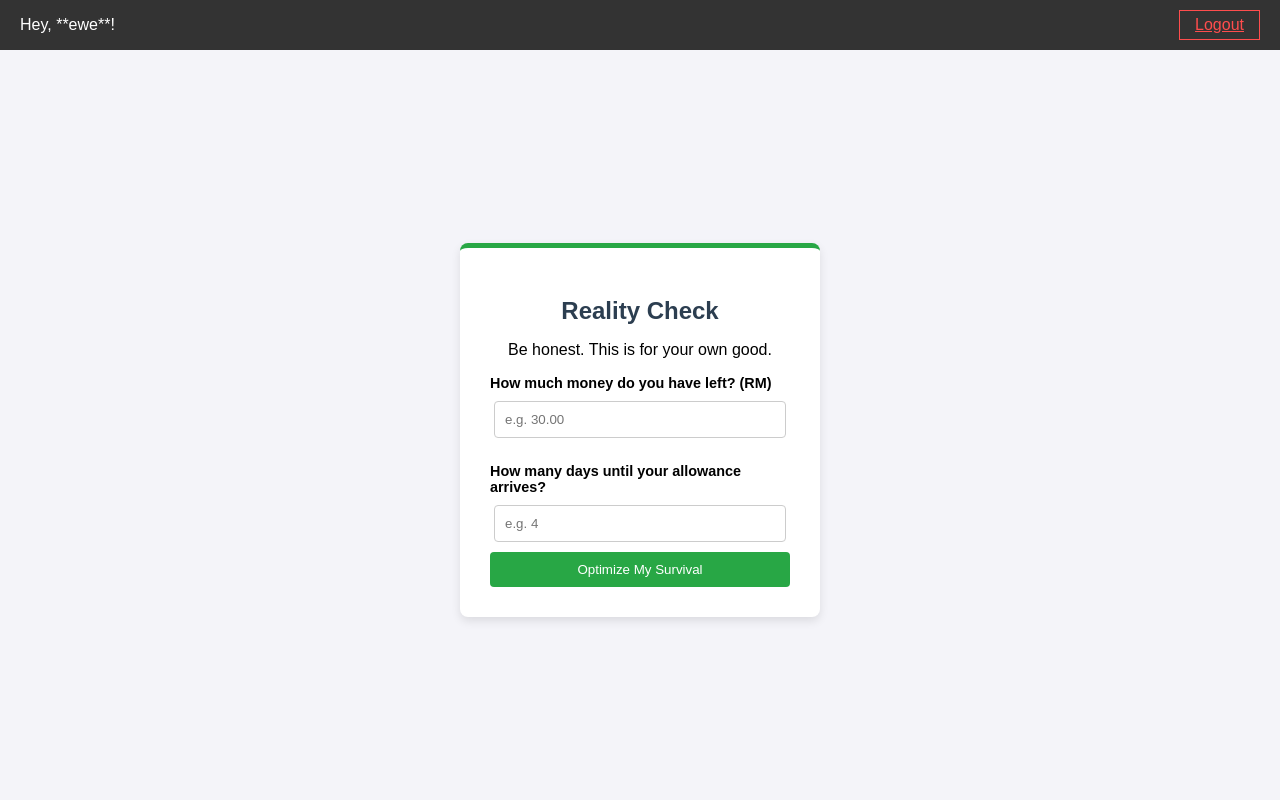
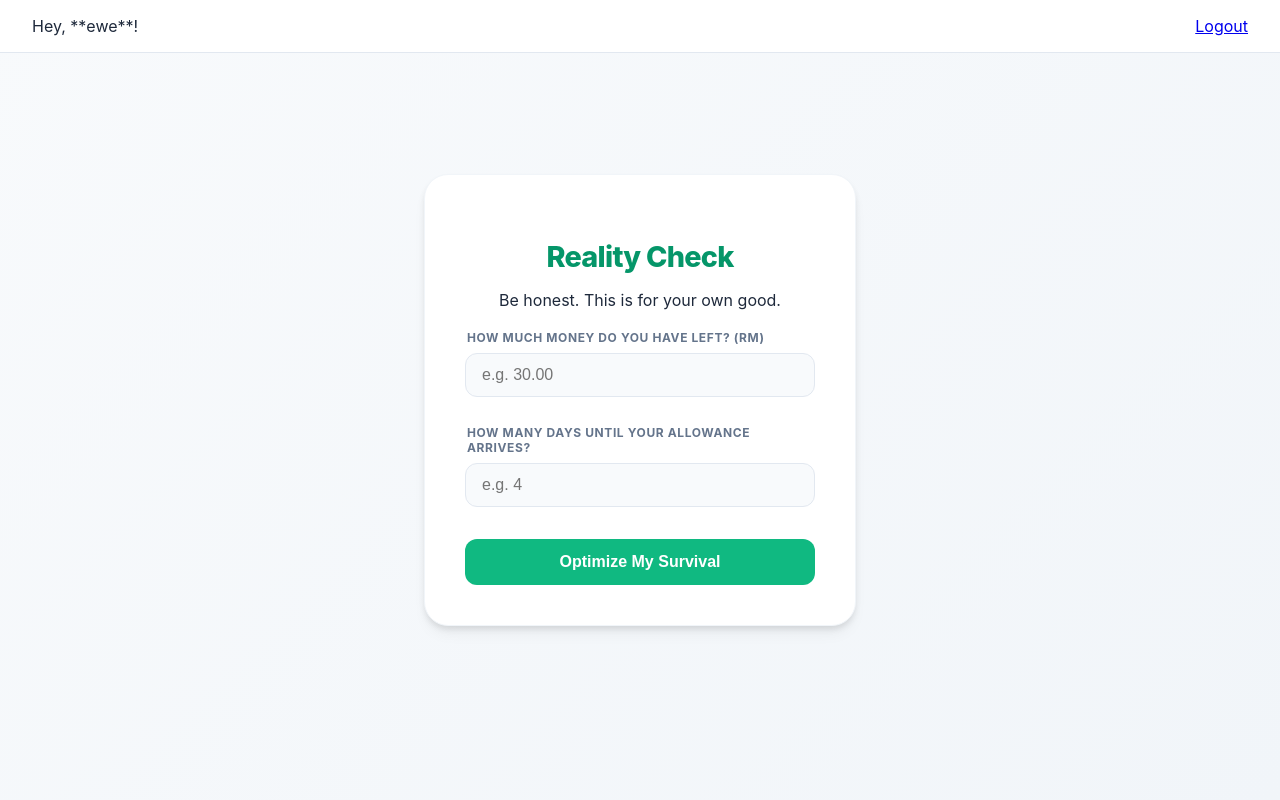
Before and after one commit to choongkarhung/GitExercise-G072, a Flask app: page /setup in a window 1280 px wide. Run offline with Flask 3, Linux system fonts and the light colour scheme; a user stored in the database is signed in.

Commit message:
Shavinash: Just simply change a few things

```diff
--- a/static/style.css
+++ b/static/style.css
@@ -1,112 +1,93 @@
- body {
-    font-family: Arial, sans-serif;
-    background-color: #f4f4f9;
+body {
+    background: linear-gradient(135deg, #f8fafc 0%, #f1f5f9 100%);
+    font-family: -apple-system, BlinkMacSystemFont, "Segoe UI", Roboto, Helvetica, Arial, sans-serif;
     display: flex;
     justify-content: center;
     align-items: center;
     height: 100vh;
     margin: 0;
+    color: #1e293b;
 }
 
 .container {
-    background: white;
-    padding: 30px;
-    border-radius: 8px;
-    box-shadow: 0 4px 10px rgba(0,0,0,0.1);
-    width: 300px;
+    background: #ffffff;
+    padding: 40px;
+    border-radius: 24px;
+    box-shadow: 0 4px 6px -1px rgba(0, 0, 0, 0.1), 0 10px 15px -3px rgba(0, 0, 0, 0.05);
+    width: 350px;
     text-align: center;
-}
-
-input {
-    width: 90%;
-    padding: 10px;
-    margin: 10px 0;
-    border: 1px solid #ccc;
-    border-radius: 4px;
-}
-
-button {
-    width: 100%;
-    padding: 10px;
-    background-color: #28a745;
-    color: white;
-    border: none;
-    border-radius: 4px;
-    cursor: pointer;
-}
-
-button:hover {
-    background-color: #218838;
-}
-
-hr {
-    margin: 20px 0;
-    border: 0;
-    border-top: 1px solid #eee;
-}
-
-#message-box {
-    padding: 10px;
-    margin-bottom: 15px;
-    border-radius: 4px;
-}
-
-.hidden {
-    display: none;
-}
-
-.error {
-    background-color: #f8d7da;
-    color: #721c24;
-}
-
-.success {
-    background-color: #d4edda;
-    color: #155724;
-}
-
-/* Navigation Bar */
-.navbar {
-    position: fixed;
-    top: 0;
-    width: 100%;
-    background: #333;
-    color: white;
-    padding: 10px 20px;
-    display: flex;
-    justify-content: space-between;
-    align-items: center;
-    box-sizing: border-box;
-}
-
-.logout-link {
-    background: transparent;
-    color: #ff4d4d;
-    border: 1px solid #ff4d4d;
-    width: auto; /* Overrides the 100% width in your existing button css */
-    padding: 5px 15px;
-}
-
-.logout-link:hover {
-    background: #ff4d4d;
-    color: white;
-}
-
-/* Container Polish */
-.container {
-    margin-top: 60px; /* Space for the navbar */
-    border-top: 5px solid #28a745;
+    border: 1px solid #f1f5f9;
 }
 
 h2 {
-    color: #2c3e50;
-    margin-bottom: 5px;
+    color: #059669;
+    font-weight: 800;
+    font-size: 1.8rem;
+    margin-bottom: 8px;
+    letter-spacing: -0.025em;
 }
 
 label {
     display: block;
     text-align: left;
-    font-size: 0.9rem;
-    font-weight: bold;
-    margin-top: 15px;
+    font-size: 0.75rem;
+    font-weight: 700;
+    color: #64748b;
+    text-transform: uppercase;
+    letter-spacing: 0.05em;
+    margin-top: 20px;
+    margin-left: 2px;
 }
+
+input {
+    width: 100%;
+    box-sizing: border-box;
+    padding: 12px 16px;
+    margin: 8px 0;
+    background: #f8fafc;
+    border: 1px solid #e2e8f0;
+    border-radius: 12px;
+    font-size: 1rem;
+    color: #0f172a;
+    transition: all 0.2s ease;
+}
+
+input:focus {
+    outline: none;
+    border-color: #10b981;
+    background: #ffffff;
+    box-shadow: 0 0 0 4px rgba(16, 185, 129, 0.1);
+}
+
+button {
+    width: 100%;
+    padding: 14px;
+    margin-top: 24px;
+    background-color: #10b981;
+    color: white;
+    border: none;
+    border-radius: 12px;
+    font-size: 1rem;
+    font-weight: 700;
+    cursor: pointer;
+    transition: all 0.2s ease;
+}
+
+button:hover {
+    background-color: #059669;
+    transform: translateY(-1px);
+    box-shadow: 0 4px 12px rgba(16, 185, 129, 0.2);
+}
+
+.navbar {
+    position: fixed;
+    top: 0;
+    width: 100%;
+    background: #ffffff;
+    padding: 16px 32px;
+    display: flex;
+    justify-content: space-between;
+    align-items: center;
+    border-bottom: 1px solid #e2e8f0;
+    box-sizing: border-box;
+}
```
